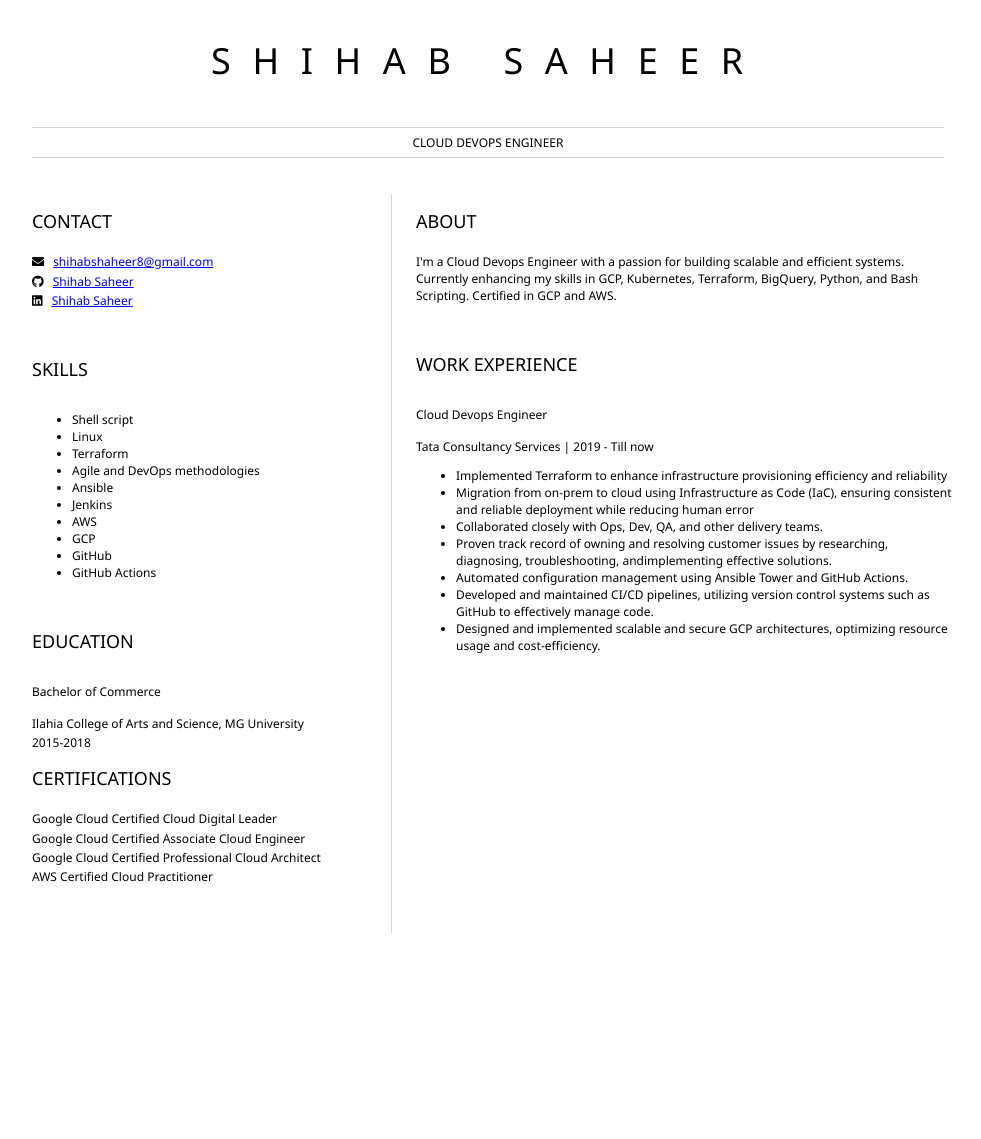
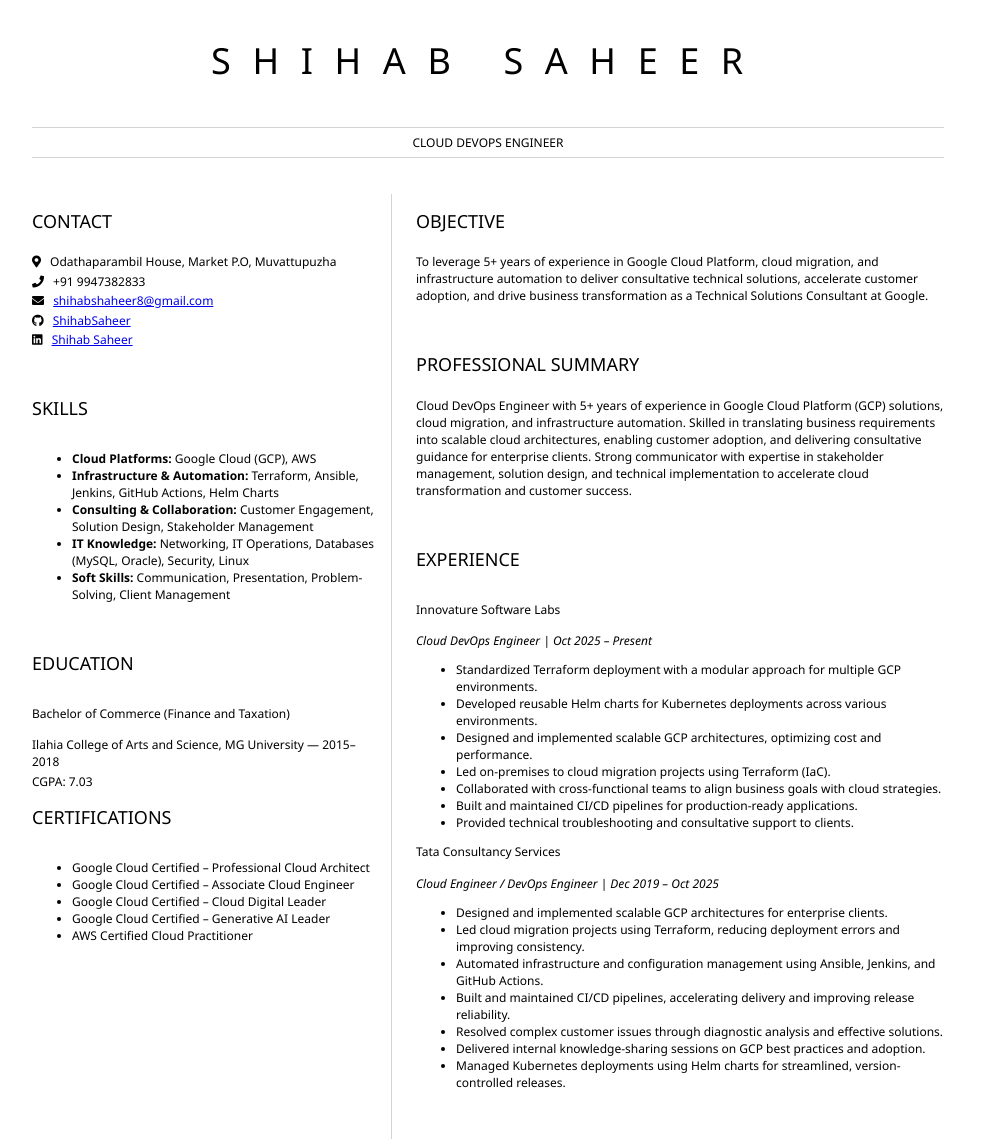
Before and after one commit to ShihabSaheer/resume, a plain HTML site: page index.html in a window 1280 px wide. Shown: the whole page, without its empty margins (152-1133 px from the left). Before the commit the page ends 933 px from the top, so only its background shows below. Drawn offline with Linux system fonts and the light colour scheme.

Commit message:
Update index.html

```diff
--- a/index.html
+++ b/index.html
@@ -7,97 +7,100 @@
 
   <body>
     <header id="header">
-			<!-- resume header with your name and title -->
       <h1>SHIHAB SAHEER</h1>
       <hr>
       CLOUD DEVOPS ENGINEER
       <hr>
     </header>
+
     <main>
       <article id="mainLeft">
         <section>
           <h2>CONTACT</h2>
-					<!-- contact info including social media -->
-                    <p>
-                        <i class="fa fa-envelope" aria-hidden="true"></i>
+          <p><i class="fa fa-map-marker-alt"></i> Odathaparambil House, Market P.O, Muvattupuzha</p>
+          <p><i class="fa fa-phone"></i> +91 9947382833</p>
+          <p><i class="fa fa-envelope"></i>
             <a href="mailto:shihabshaheer8@gmail.com">shihabshaheer8@gmail.com</a>
           </p>
-                    <p>
-                        <i class="fab fa-github" aria-hidden="true"></i>
-                        <a href="https://github.com/ShihabSaheer" target="_blank">Shihab Saheer</a>
+          <p><i class="fab fa-github"></i>
+            <a href="https://github.com/ShihabSaheer" target="_blank">ShihabSaheer</a>
           </p>
-                    <p>
-                        <i class="fab fa-linkedin" aria-hidden="true"></i>
-                        <a href="https://in.linkedin.com/in/shihab-saheer-7889057b" target="_blank" >Shihab Saheer</a>
+          <p><i class="fab fa-linkedin"></i>
+            <a href="https://in.linkedin.com/in/shihab-saheer-7889057b" target="_blank">Shihab Saheer</a>
           </p>
         </section>
+
         <section>
           <h2>SKILLS</h2>
-					<!-- your skills -->
           <ul>
-					  <li>Shell script</li>
-					  <li>Linux</li>
-					  <li>Terraform</li>
-					  <li>Agile and DevOps methodologies</li>
-					  <li>Ansible</li>
-					  <li>Jenkins</li>
-					  <li>AWS</li>
-					  <li>GCP</li>
-					  <li>GitHub</li>
-					  <li>GitHub Actions</li>
+            <li><strong>Cloud Platforms:</strong> Google Cloud (GCP), AWS</li>
+            <li><strong>Infrastructure & Automation:</strong> Terraform, Ansible, Jenkins, GitHub Actions, Helm Charts</li>
+            <li><strong>Consulting & Collaboration:</strong> Customer Engagement, Solution Design, Stakeholder Management</li>
+            <li><strong>IT Knowledge:</strong> Networking, IT Operations, Databases (MySQL, Oracle), Security, Linux</li>
+            <li><strong>Soft Skills:</strong> Communication, Presentation, Problem-Solving, Client Management</li>
           </ul>
         </section>
+
         <section>
           <h2>EDUCATION</h2>
-					<!-- your education -->
-                    <h3>Bachelor of Commerce</h3>
+          <h3>Bachelor of Commerce (Finance and Taxation)</h3>
+          <p>Ilahia College of Arts and Science, MG University — 2015–2018</p>
+          <p>CGPA: 7.03</p>
+
+          <h2>CERTIFICATIONS</h2>
+          <ul>
+            <li>Google Cloud Certified – Professional Cloud Architect</li>
+            <li>Google Cloud Certified – Associate Cloud Engineer</li>
+            <li>Google Cloud Certified – Cloud Digital Leader</li>
+            <li>Google Cloud Certified – Generative AI Leader</li>
+            <li>AWS Certified Cloud Practitioner</li>
+          </ul>
+        </section>
+      </article>
+
+      <article id="mainRight">
+        <section>
+          <h2>OBJECTIVE</h2>
           <p>
-                        Ilahia College of Arts and Science, MG University
-                    </p>
-                    <p>
-                        2015-2018
-                    </p>
-                    <h2>CERTIFICATIONS</h2>
-                    <p>
-                        Google Cloud Certified Cloud Digital Leader
-                    </p>
-					<p>
-						Google Cloud Certified Associate Cloud Engineer
-					</p>
-                    <p>
-                        Google Cloud Certified Professional Cloud Architect
-                    </p>
-					<p>
-						AWS Certified Cloud Practitioner
+            To leverage 5+ years of experience in Google Cloud Platform, cloud migration, and infrastructure automation to deliver consultative technical solutions, accelerate customer adoption, and drive business transformation as a Technical Solutions Consultant at Google.
           </p>
         </section>
-			</article>
-			<article id="mainRight">
+
         <section>
-					<h2>ABOUT</h2>
-					<!-- about you -->
-					<p>I'm a Cloud Devops Engineer with a passion for building scalable and efficient systems. Currently enhancing my skills in GCP, Kubernetes, Terraform, BigQuery, Python, and Bash Scripting. Certified in GCP and AWS.</p>
+          <h2>PROFESSIONAL SUMMARY</h2>
+          <p>
+            Cloud DevOps Engineer with 5+ years of experience in Google Cloud Platform (GCP) solutions, cloud migration, and infrastructure automation. Skilled in translating business requirements into scalable cloud architectures, enabling customer adoption, and delivering consultative guidance for enterprise clients. Strong communicator with expertise in stakeholder management, solution design, and technical implementation to accelerate cloud transformation and customer success.
+          </p>
         </section>
+
         <section>
-					<h2>WORK EXPERIENCE</h2>
-					<!-- your work experience -->
-                    <h3>Cloud Devops Engineer</h3>
-                    <p>
-                            Tata Consultancy Services | 2019 - Till now
-                    </p>
+          <h2>EXPERIENCE</h2>
 
+          <h3>Innovature Software Labs</h3>
+          <p><em>Cloud DevOps Engineer | Oct 2025 – Present</em></p>
           <ul>
-                            <li>Implemented Terraform to enhance infrastructure provisioning efficiency and reliability</li>
-                            <li>Migration from on-prem to cloud using Infrastructure as Code (IaC), ensuring consistent and reliable deployment while reducing human error</li>
-							<li>Collaborated closely with Ops, Dev, QA, and other delivery teams.</li>
-							<li>Proven track record of owning and resolving customer issues by researching, diagnosing, troubleshooting, andimplementing effective solutions.</li>
-							<li>Automated configuration management using Ansible Tower and GitHub Actions.</li>
-							<li>Developed and maintained CI/CD pipelines, utilizing version control systems such as GitHub to effectively manage code.</li>
-							<li>Designed and implemented scalable and secure GCP architectures, optimizing resource usage and cost-efficiency.</li>
+            <li>Standardized Terraform deployment with a modular approach for multiple GCP environments.</li>
+            <li>Developed reusable Helm charts for Kubernetes deployments across various environments.</li>
+            <li>Designed and implemented scalable GCP architectures, optimizing cost and performance.</li>
+            <li>Led on-premises to cloud migration projects using Terraform (IaC).</li>
+            <li>Collaborated with cross-functional teams to align business goals with cloud strategies.</li>
+            <li>Built and maintained CI/CD pipelines for production-ready applications.</li>
+            <li>Provided technical troubleshooting and consultative support to clients.</li>
+          </ul>
+
+          <h3>Tata Consultancy Services</h3>
+          <p><em>Cloud Engineer / DevOps Engineer | Dec 2019 – Oct 2025</em></p>
+          <ul>
+            <li>Designed and implemented scalable GCP architectures for enterprise clients.</li>
+            <li>Led cloud migration projects using Terraform, reducing deployment errors and improving consistency.</li>
+            <li>Automated infrastructure and configuration management using Ansible, Jenkins, and GitHub Actions.</li>
+            <li>Built and maintained CI/CD pipelines, accelerating delivery and improving release reliability.</li>
+            <li>Resolved complex customer issues through diagnostic analysis and effective solutions.</li>
+            <li>Delivered internal knowledge-sharing sessions on GCP best practices and adoption.</li>
+            <li>Managed Kubernetes deployments using Helm charts for streamlined, version-controlled releases.</li>
           </ul>
         </section>
       </article>
     </main>
   </body>
-
 </html>
```
Lines whose indentation alone changed are shown as unchanged.
